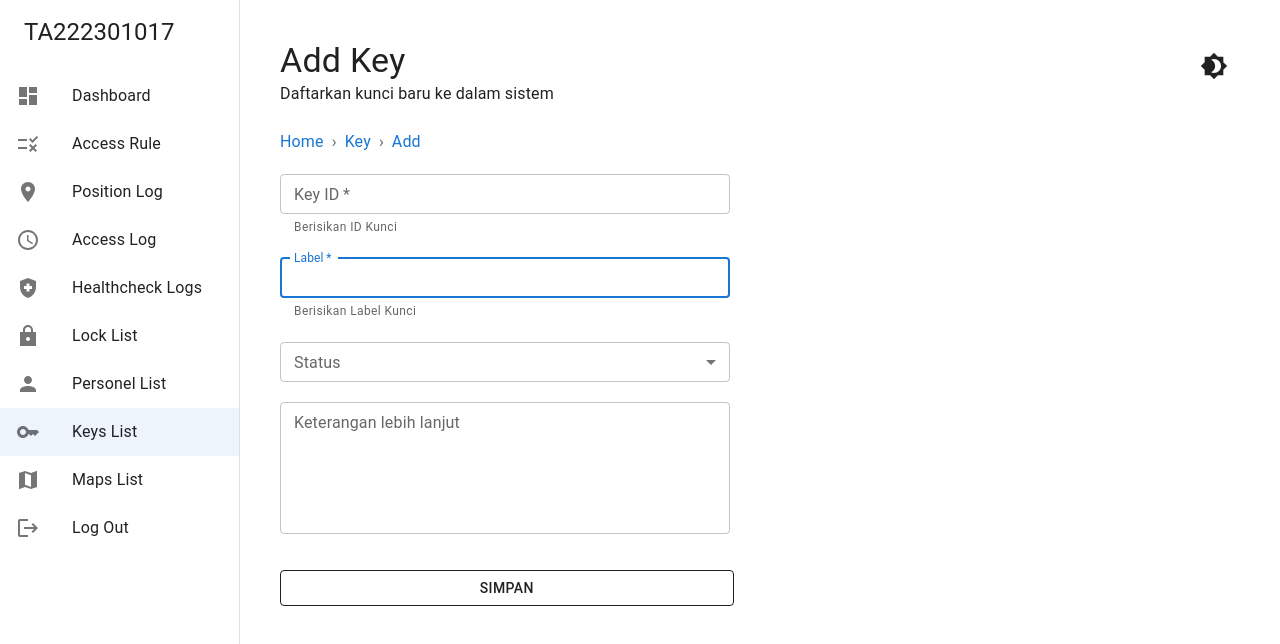
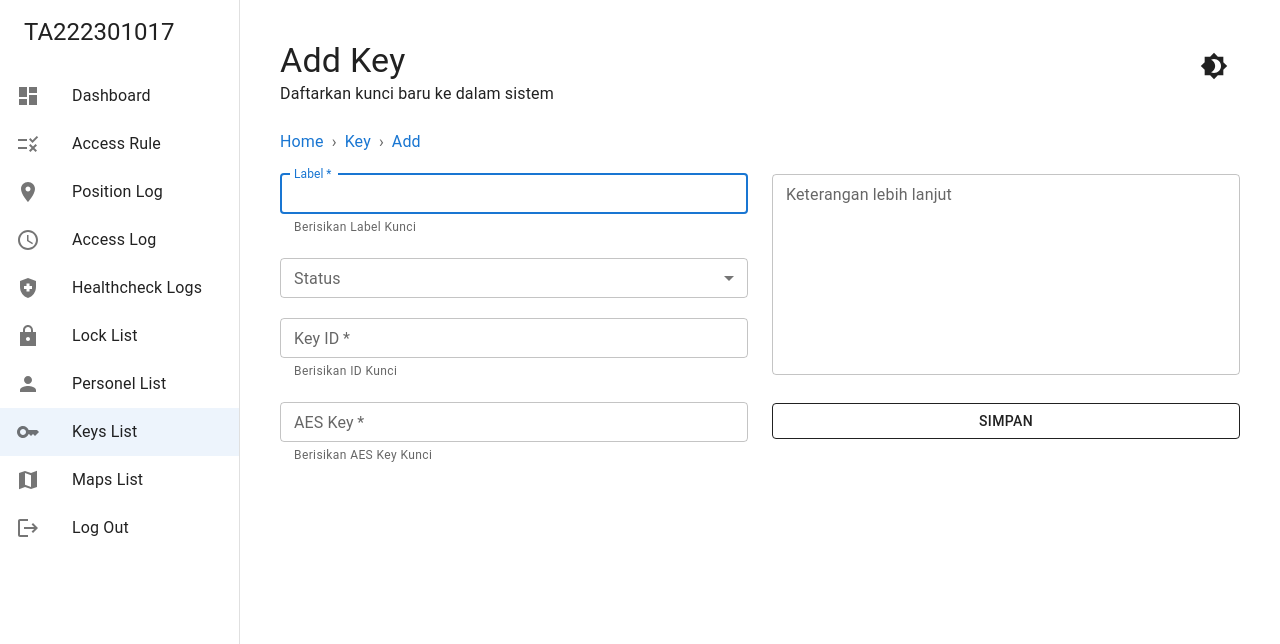
Before and after one commit to TA222301017/admin-panel-js, a React (Vite) app: page /key/add in a window 1280 px wide. Shown: the top 644 px of the page. Built offline with nearby package versions, Linux system fonts and the light colour scheme; no server answers.

Commit message:
add: nambahin field aes_key di form edit key dan form add key

```diff
--- a/src/components/FormEditKey.jsx
+++ b/src/components/FormEditKey.jsx
@@ -11,28 +11,18 @@ import Select from "@mui/material/Select";
 const FormEditKey = ({ keyData, handleSubmit }) => {
   return (
     <Box
-      style={{ padding: "20px 0 0 0", width: "50ch" }}
+      style={{ padding: "20px 0 0 0" }}
       component="form"
       onSubmit={handleSubmit}
       noValidate
       autoComplete="off"
     >
+      <Grid container alignItems="baseline" spacing={3}>
         <Grid
-        container
-        direction="column"
-        alignItems="baseline"
+          item
+          xs={6}
           style={{ display: "flex", flexFlow: "column wrap", gap: "20px" }}
         >
-        <TextField
-          fullWidth
-          size="small"
-          required
-          id="key_id"
-          name="key_id"
-          label="Key ID"
-          helperText="Berisikan ID Kunci"
-          inputProps={{ defaultValue: keyData?.key_id }}
-        />
           <TextField
             fullWidth
             size="small"
@@ -56,27 +46,54 @@ const FormEditKey = ({ keyData, handleSubmit }) => {
               <MenuItem value={false}>Not Active</MenuItem>
             </Select>
           </FormControl>
-
+          <TextField
+            fullWidth
+            size="small"
+            required
+            id="key_id"
+            name="key_id"
+            label="Key ID"
+            helperText="Berisikan ID Kunci"
+            inputProps={{ defaultValue: keyData?.key_id }}
+          />
+          <TextField
+            fullWidth
+            size="small"
+            required
+            id="aes_key"
+            name="aes_key"
+            label="AES Key"
+            helperText="Berisikan AES Key Kunci"
+            inputProps={{ defaultValue: keyData?.aes_key }}
+          />
+        </Grid>
+        <Grid
+          item
+          xs={6}
+          style={{ display: "flex", flexFlow: "column wrap", gap: "20px" }}
+        >
           <TextField
             fullWidth
             size="small"
             id="description"
             name="description"
             multiline
-          rows={5}
+            rows={8}
             label="Keterangan lebih lanjut"
             inputProps={{ defaultValue: keyData?.description }}
           />
 
           <Button
+            fullWidth
             type="submit"
             variant="outlined"
             color="inherit"
             size="medium"
-          sx={{ mt: 2, width: "57ch" }}
+            sx={{ mt: 1 }}
           >
             SIMPAN
           </Button>
+        </Grid>
       </Grid>
     </Box>
   );
--- a/src/components/MapCanvas.jsx
+++ b/src/components/MapCanvas.jsx
@@ -259,14 +259,14 @@ const MapCanvas = ({
                         cy={`${y}`}
                         stroke-width="2"
                         r="12"
-                        fill="rgb(255, 0, 255, 1)"
+                        fill="rgb(0, 0, 0, 1)"
                       />
                       <text
                         x={`${x}`}
                         y={`${y}`}
                         text-anchor="middle"
-                        stroke="#ff"
-                        stroke-width="2px"
+                        stroke="#ffffff"
+                        stroke-width="1px"
                         dy=".3em"
                       >
                         {personelId}
@@ -325,8 +325,8 @@ const MapCanvas = ({
                         : el.coord_y
                     }`}
                     text-anchor="middle"
-                    stroke="#ff"
-                    stroke-width="2px"
+                    stroke="#ffffff"
+                    stroke-width="1px"
                     dy=".3em"
                   >
                     {index + 1}
--- a/src/pages/AddKey.jsx
+++ b/src/pages/AddKey.jsx
@@ -38,6 +38,7 @@ const AddKey = () => {
     dispatch(
       ADD_KEY({
         keyId: data.get("key_id"),
+        aesKey: data.get("aes_key"),
         name: data.get("label"),
         status: data.get("status") === "true",
         description: data.get("description"),
--- a/src/pages/EditKey.jsx
+++ b/src/pages/EditKey.jsx
@@ -41,6 +41,7 @@ const EditKey = () => {
       EDIT_KEY({
         id: keyId,
         keyId: data.get("key_id"),
+        aesKey: data.get("aes_key"),
         name: data.get("label"),
         status: data.get("status") === "true",
         description: data.get("description"),
--- a/src/pages/PositionGUI.jsx
+++ b/src/pages/PositionGUI.jsx
@@ -244,7 +244,7 @@ const PositionGUI = () => {
                         el ? (
                           <TableRow key={index}>
                             <TableCell>
-                              {`${index + 1}. `}
+                              {`${el.split(",")[0]}. `}
                               <CellLink
                                 href={`/personel/edit/${el.split(",")[0]}`}
                               >
--- a/src/store/consumer.js
+++ b/src/store/consumer.js
@@ -294,10 +294,17 @@ export const getKeyRequest = async ({ keyId }) => {
   }
 };
 
-export const addKeyRequest = async ({ keyId, name, status, description }) => {
+export const addKeyRequest = async ({
+  keyId,
+  name,
+  status,
+  description,
+  aesKey,
+}) => {
   try {
     let res = await http.post(`/device/key`, {
       key_id: keyId,
+      aes_key: aesKey,
       name: name,
       status: status,
       description: description,
@@ -311,6 +318,7 @@ export const addKeyRequest = async ({ keyId, name, status, description }) => {
 export const editKeyRequest = async ({
   id,
   keyId,
+  aesKey,
   name,
   status,
   description,
@@ -318,6 +326,7 @@ export const editKeyRequest = async ({
   try {
     let res = await http.patch(`/device/key/${id}`, {
       key_id: keyId,
+      aes_key: aesKey,
       name: name,
       status: status,
       description: description,
--- a/src/utils/rssi.js
+++ b/src/utils/rssi.js
@@ -1,9 +1,5 @@
 export const extimateDistanceFromRSSI = (rssi) => {
-  //   let intercept = 11.084928153031766;
   let coeffs = [6.6401393230298815, 0.27683540449018756, 0.0028641412384319276];
-  // 10^((Measured Power - Instant RSSI)/10*N)
-  //   let N = 2.4;
-  //   let rssiAt1m = -59;
   let dist = 0;
   for (let i = 0; i < coeffs.length; i++) {
     dist += coeffs[i] * Math.pow(rssi, i);
```
Lines whose indentation alone changed are shown as unchanged.
